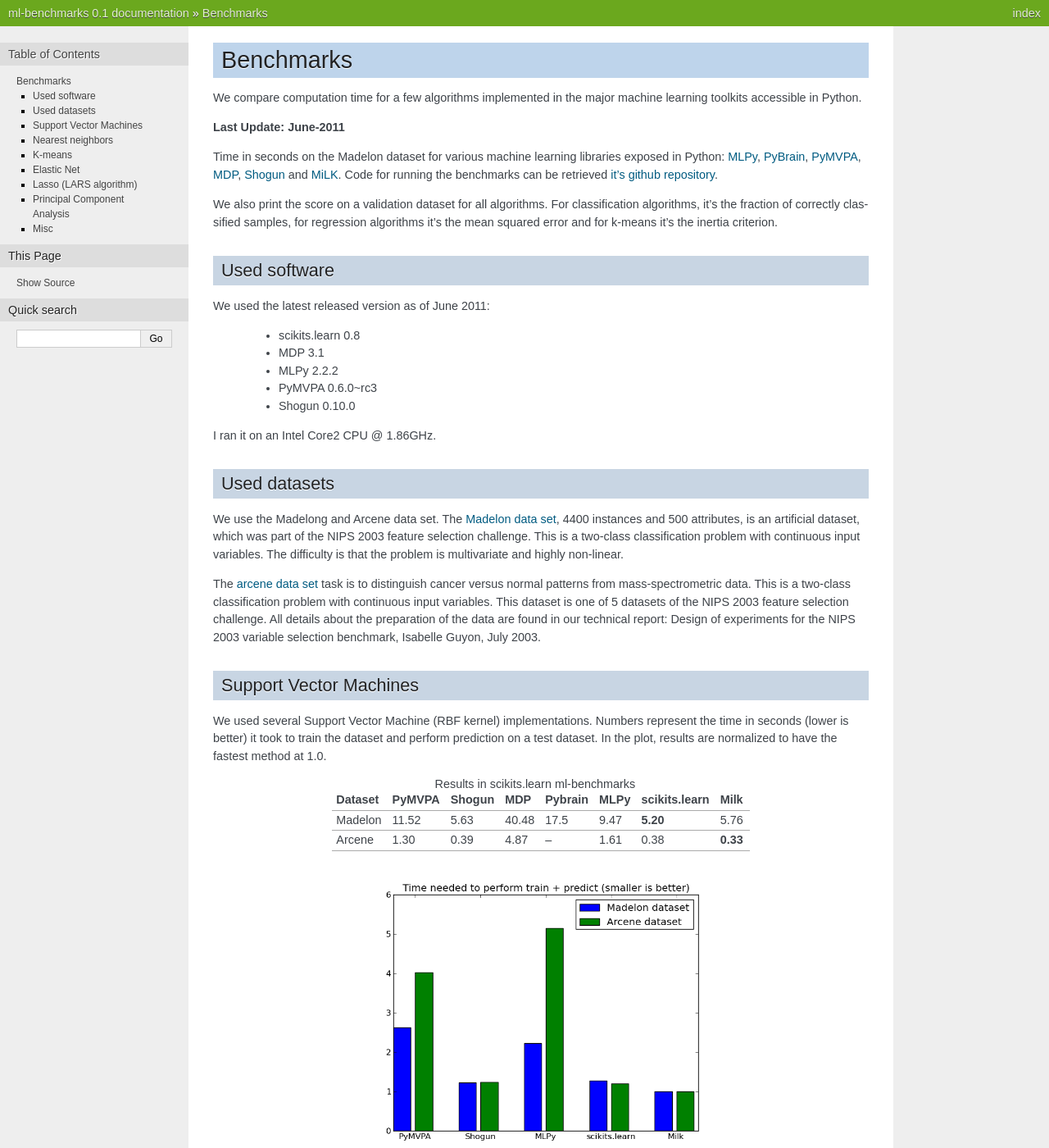
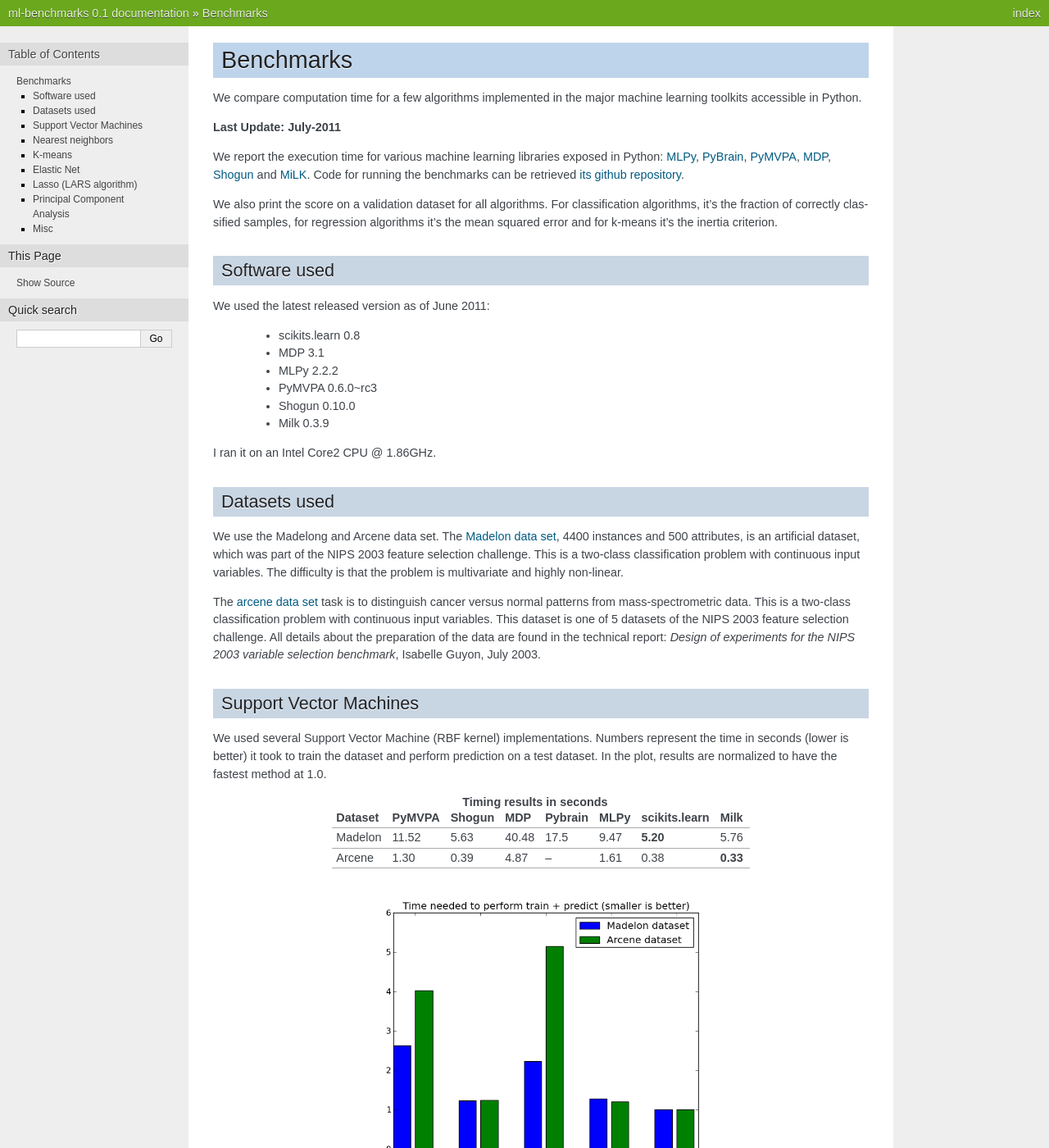
Before and after one commit to scikit-learn/ml-benchmarks, a Sphinx documentation site: the page built from doc/index.rst, in a window 1280 px wide and 1400 px high. Shown: the whole window at 82% size. Built offline with Sphinx 7.4.7, drawn with Linux system fonts in a browser that asks for light colours; formulas are drawn with MathJax 3; some of the changed text lies outside the part shown.

Commit message:
Wording and layout

```diff
--- a/README.rst
+++ b/README.rst
@@ -20,7 +20,8 @@ running the benchmark 10 times with its extreme values removed.
 Results
 ----------
 
-Some result of running these benchmarks on different boxes can be found on:
+Some result of running these benchmarks on different boxes and with different software versions can
+be found on:
 
   - http://scikit-learn.sourceforge.net/ml-benchmarks/
   - http://fseoane.net/ml-benchmarks/
--- a/doc/index.rst
+++ b/doc/index.rst
@@ -6,14 +6,16 @@ Benchmarks
 We compare computation time for a few algorithms implemented in the
 major machine learning toolkits accessible in Python.
 
-**Last Update: June-2011**
+**Last Update: July-2011**
 
-Time in seconds on the Madelon dataset for various machine learning libraries
+We report the execution time for various machine learning libraries
 exposed in Python: `MLPy <http://mlpy.fbk.eu/>`_, `PyBrain
 <http://pybrain.org/>`_, `PyMVPA <http://pymvpa.org>`_, `MDP
-<http://mdp-toolkit.sourceforge.net/>`_, `Shogun <http://shogun-toolbox.org>`_
-and `MiLK <http://luispedro.org/software/milk>`_. Code for running the
-benchmarks can be retrieved `it's github repository <http://github.com/scikit-learn>`_.
+<http://mdp-toolkit.sourceforge.net/>`_, `Shogun
+<http://shogun-toolbox.org>`_ and `MiLK
+<http://luispedro.org/software/milk>`_. Code for running the benchmarks
+can be retrieved `its github repository
+<http://github.com/scikit-learn>`_.
 
 We also print the score on a validation dataset for all algorithms. For
 classification algorithms, it's the fraction of correctly classified samples,
@@ -21,7 +23,7 @@ for regression algorithms it's the mean squared error and for k-means it's the
 inertia criterion.
 
 
-Used software
+Software used
 -------------
 
 We used the latest released version as of June 2011:
@@ -31,11 +33,12 @@ We used the latest released version as of June 2011:
   - MLPy 2.2.2
   - PyMVPA 0.6.0~rc3
   - Shogun 0.10.0
+  - Milk 0.3.9
 
 I ran it on an Intel Core2 CPU @ 1.86GHz.
 
 
-Used datasets
+Datasets used
 -------------
 
 
@@ -50,9 +53,9 @@ The `arcene data set <http://archive.ics.uci.edu/ml/datasets/Arcene>`_ task is
 to distinguish cancer versus normal patterns from mass-spectrometric data.
 This is a two-class classification problem with continuous input variables.
 This dataset is one of 5 datasets of the NIPS 2003 feature selection
-challenge. All details about the preparation of the data are found in our
-technical report: Design of experiments for the NIPS 2003 variable selection
-benchmark, Isabelle Guyon, July 2003.
+challenge. All details about the preparation of the data are found in the
+technical report: *Design of experiments for the NIPS 2003 variable selection
+benchmark*, Isabelle Guyon, July 2003.
 
 
 Support Vector Machines
@@ -64,24 +67,24 @@ and perform prediction on a test dataset. In the plot, results are normalized
 to have the fastest method at 1.0.
 
 
-.. table:: Results in scikits.learn ml-benchmarks
+.. table:: **Timing results in seconds**
 
-     ============      =======     ======     ======     =======     ========    =============      ========
-          Dataset       PyMVPA     Shogun        MDP     Pybrain         MLPy    scikits.learn          Milk
-     ============      =======     ======     ======     =======     ========    =============      ========
-          Madelon        11.52       5.63      40.48        17.5         9.47         **5.20**          5.76
-          Arcene          1.30       0.39       4.87          --         1.61             0.38      **0.33**
-     ============      =======     ======     ======     =======     ========    =============      ========
+   ============    =======     ======     ======     =======     ========    =============      ========
+        Dataset     PyMVPA     Shogun        MDP     Pybrain         MLPy    scikits.learn          Milk
+   ============    =======     ======     ======     =======     ========    =============      ========
+        Madelon      11.52       5.63      40.48        17.5         9.47         **5.20**          5.76
+        Arcene        1.30       0.39       4.87          --         1.61             0.38      **0.33**
+   ============    =======     ======     ======     =======     ========    =============      ========
 
 
 .. figure:: bench_svm.png
    :scale: 60%
    :align: center
 
-The score by these calssfifiers in in a test dataset is.
+The score by these classfifiers in in a test dataset is.
 
 
-.. table:: Score in scikits.learn ml-benchmarks
+.. table:: **Classification score** - smaller is better
 
      ============    =======    ======    ====    =======   ===========   =============    ========
           Dataset     PyMVPA    Shogun    MDP     Pybrain          MLPy   scikits.learn        milk
@@ -100,7 +103,7 @@ The score by these calssfifiers in in a test dataset is.
 Nearest neighbors
 -----------------
 
-.. table:: Timing
+.. table:: **Timing results in seconds**
 
      ============      ========   ======     ====    ========    =============   ======
           Dataset        PyMVPA   Shogun      MDP        MLPy    scikits.learn    milk
@@ -115,7 +118,7 @@ Nearest neighbors
    :align: center
 
 
-.. table:: Score
+.. table:: **Classification score** - larger is better
 
      ============    =======    ======    ======   =========   =============  =====
           Dataset     PyMVPA    Shogun      MDP         MLPy   scikits.learn   milk
@@ -140,7 +143,7 @@ methods, which are mostly equivalent.
 
 Note: The shogun is failling ..
 
-.. table:: Timing for k-Means algorithm
+.. table:: **Timing results in seconds**
 
      ============  =====   ========    =======   ========    =============    ========
           Dataset    MDP     Shogun    Pybrain       MLPy    scikits.learn        milk
@@ -159,7 +162,7 @@ NC = Not Converging after one hour iteration.
 
 The following table shows the inertia, criterion that the k-means algorithm minimizes.
 
-.. table:: Inertia
+.. table:: **Inertia** - smaller is better
 
      ============   ==========  ========  ========     ===========    =============     ==============
           Dataset          MDP    Shogun   Pybrain            MLPy    scikits.learn               Milk
@@ -175,7 +178,7 @@ Elastic Net
 We solve the elastic net using a coordinate descent algorithm on both Madelon and Arcene dataset.
 
 
-.. table:: Results in scikits.learn ml-benchmarks
+.. table:: **Timing results in seconds**
 
      ============     =======    ========    =============
           Dataset      PyMVPA        MLPy    scikits.learn
@@ -189,7 +192,7 @@ We solve the elastic net using a coordinate descent algorithm on both Madelon an
    :scale: 60%
    :align: center
 
-.. table:: Mean squared error
+.. table:: **Mean squared error** - smaller is better
 
      ============     =======    ========    =============
           Dataset     PyMVPA         MLPy    scikits.learn
@@ -210,7 +213,7 @@ We also show the Mean Squared error as a sanity check for the model. Note
 that some NaN arise due to collinearity in the data.
 
 
-.. table:: Timing
+.. table:: **Timing results in seconds**
 
      ============    =======  =========    =============
           Dataset     PyMVPA       MLPy    scikits.learn
@@ -224,7 +227,7 @@ that some NaN arise due to collinearity in the data.
    :align: center
 
 
-.. table:: Mean Squared Error on a test dataset
+.. table:: **Mean Squared Error on a test dataset** - smaller is better
 
      ============  =======  =============    =============
           Dataset   PyMVPA           MLPy    scikits.learn
@@ -244,7 +247,7 @@ projection to 9. For the arcene dataset, most libraries could not handle the
 memory requirements.
 
 
-.. table:: Timing PCA
+.. table:: **Timing results in seconds**
 
      ============     =======   ====   =======   =============   ========
           Dataset      PyMVPA    MDP   Pybrain   scikits.learn       milk
@@ -257,7 +260,7 @@ memory requirements.
    :scale: 60%
    :align: center
 
-.. table:: explained variance
+.. table:: **Explained variance** - larger is better
 
      ============    =========   ========   ========   =============   =========
           Dataset       PyMVPA        MDP    Pybrain   scikits.learn        milk
```
